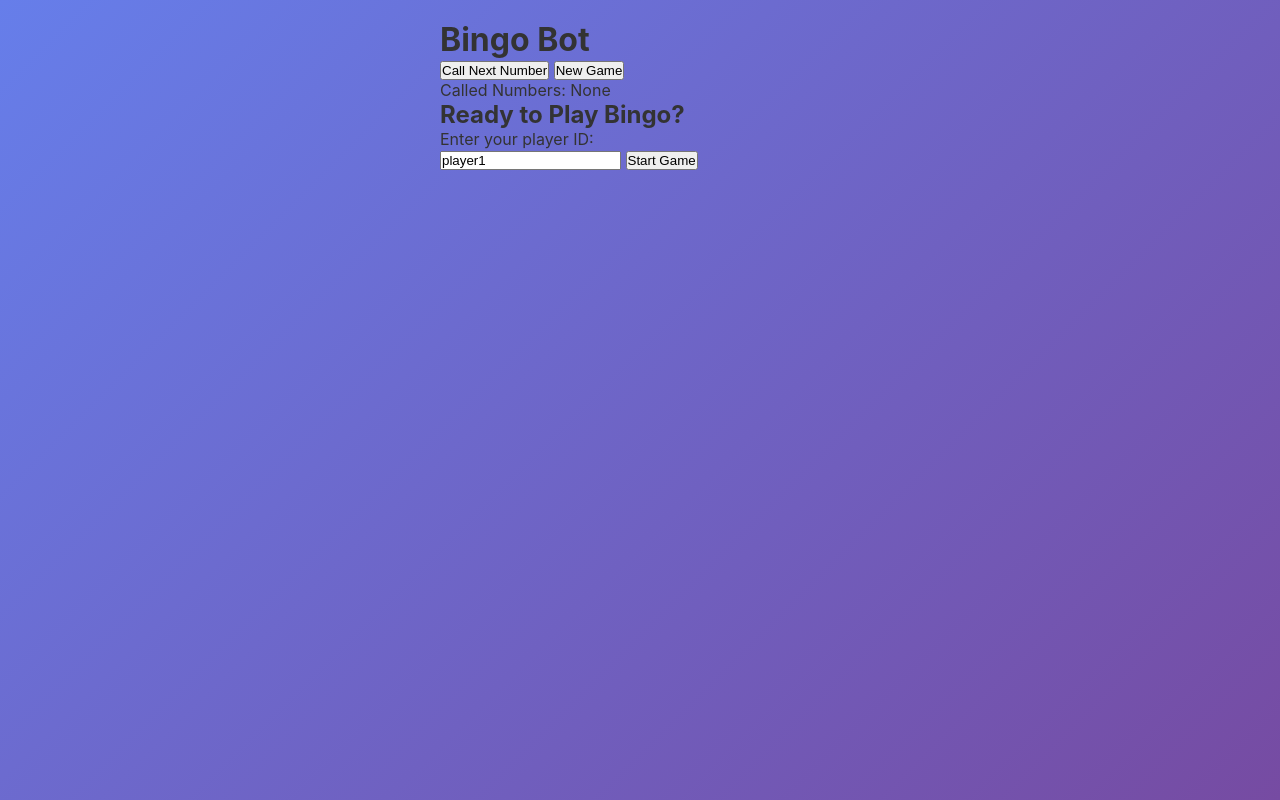
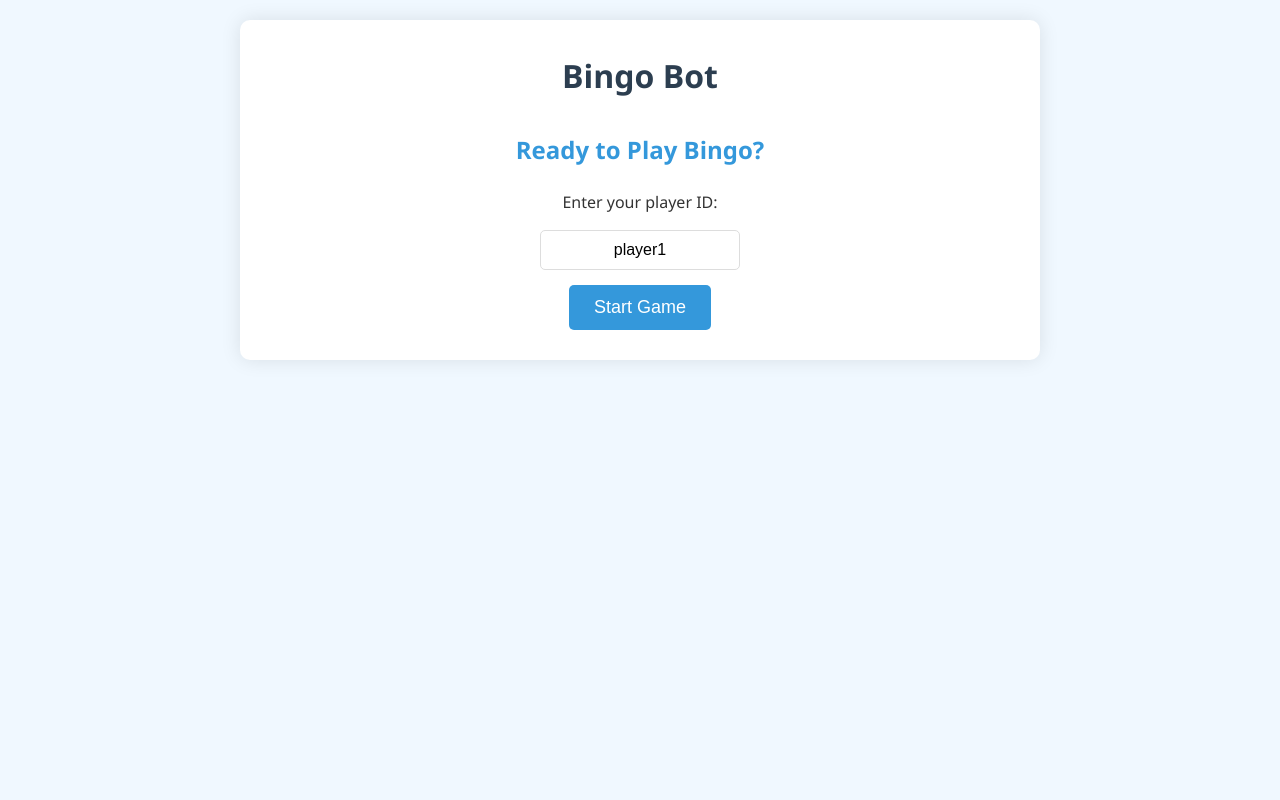
Before and after one commit to Erki112/qaro-bingo, a Flask app: page / in a window 1280 px wide. Run offline with Flask 3, Linux system fonts and the light colour scheme.

Commit message:
Update style.css

```diff
--- a/static/style.css
+++ b/static/style.css
@@ -1,33 +1,172 @@
-* { margin: 0; padding: 0; box-sizing: border-box; }
+/* static/style.css */
+* {
+    box-sizing: border-box;
+    margin: 0;
+    padding: 0;
+}
+
 body {
-    font-family: -apple-system, BlinkMacSystemFont, 'Segoe UI', sans-serif;
-    background: linear-gradient(135deg, #667eea 0%, #764ba2 100%);
-    min-height: 100vh; padding: 20px; color: #333;
+    font-family: 'Segoe UI', Tahoma, Geneva, Verdana, sans-serif;
+    background-color: #f0f8ff;
+    color: #333;
+    line-height: 1.6;
+    padding: 20px;
 }
-.container { max-width: 400px; margin: 0 auto; }
-.balance-card {
-    background: white; border-radius: 20px; padding: 24px; margin-bottom: 20px;
-    box-shadow: 0 12px 40px rgba(0,0,0,0.15); text-align: center;
+
+.container {
+    max-width: 800px;
+    margin: 0 auto;
+    background-color: white;
+    border-radius: 10px;
+    box-shadow: 0 0 20px rgba(0, 0, 0, 0.1);
+    padding: 30px;
+    text-align: center;
 }
-.balance-header h2 { color: #374151; margin-bottom: 12px; font-size: 20px; }
-.balance { font-size: 36px; font-weight: bold; color: #10b981; }
-.balance-actions { display: flex; gap: 12px; margin-top: 20px; }
-.btn-primary, .btn-secondary {
-    flex: 1; padding: 14px; border: none; border-radius: 12px; font-size: 16px;
-    font-weight: 600; cursor: pointer; transition: all 0.2s;
+
+h1 {
+    color: #2c3e50;
+    margin-bottom: 30px;
 }
-.btn-primary { background: linear-gradient(135deg, #10b981, #059669); color: white; }
-.btn-secondary { background: #6b7280; color: white; }
-.tabs { display: flex; background: white; border-radius: 16px; padding: 4px; margin-bottom: 20px; box-shadow: 0 8px 32px rgba(0,0,0,0.1); }
-.tab-btn { flex: 1; padding: 12px; border: none; background: none; border-radius: 12px; font-weight: 600; cursor: pointer; }
-.tab-btn.active { background: #667eea; color: white; }
-.tab-content { display: none; }
-.tab-content.active { display: block; }
-.game-code-section { background: white; border-radius: 16px; padding: 20px; margin-bottom: 20px; }
-#gameCode { width: 100%; padding: 14px; border: 2px solid #e2e8f0; border-radius: 12px; margin-bottom: 12px; font-size: 16px; }
-.game-code-section button { width: 48%; padding: 14px; border: none; border-radius: 12px; font-size: 16px; font-weight: 600; cursor: pointer; }
-#createBtn { background: #10b981; color: white; }
-#joinBtn { background: #3b82f6; color: white; }
-.bingo-grid { background: white; border-radius: 20px; padding: 20px; margin-bottom: 20px; }
-.grid-header { display: grid; grid-template-columns: repeat(5, 1fr); gap: 8px; margin-bottom: 16px; font-weight: bold; font-size: 18px; color: #667eea; text-align: center; }
-.grid-cells { display:
+
+h2 {
+    color: #3498db;
+    margin-bottom: 20px;
+}
+
+#start-screen {
+    display: flex;
+    flex-direction: column;
+    align-items: center;
+}
+
+#start-screen input {
+    padding: 10px;
+    font-size: 16px;
+    margin: 15px 0;
+    width: 200px;
+    border: 1px solid #ddd;
+    border-radius: 5px;
+    text-align: center;
+}
+
+#start-screen button {
+    padding: 12px 25px;
+    font-size: 18px;
+    background-color: #3498db;
+    color: white;
+    border: none;
+    border-radius: 5px;
+    cursor: pointer;
+    transition: background-color 0.3s;
+}
+
+#start-screen button:hover {
+    background-color: #2980b9;
+}
+
+#game-container {
+    display: none;
+}
+
+.card {
+    display: grid;
+    grid-template-columns: repeat(5, 1fr);
+    gap: 5px;
+    max-width: 500px;
+    margin: 0 auto 30px;
+}
+
+.card-cell {
+    background-color: #3498db;
+    color: white;
+    padding: 15px 5px;
+    border-radius: 5px;
+    font-weight: bold;
+    text-align: center;
+    font-size: 18px;
+    cursor: pointer;
+    transition: all 0.3s;
+}
+
+.card-cell.highlighted {
+    background-color: #e74c3c;
+    transform: scale(1.05);
+}
+
+.card-cell.free {
+    background-color: #27ae60;
+    border: 2px solid #2ecc71;
+}
+
+#controls {
+    margin: 20px 0;
+}
+
+#controls button {
+    padding: 12px 25px;
+    margin: 0 10px;
+    font-size: 16px;
+    border: none;
+    border-radius: 5px;
+    cursor: pointer;
+    transition: all 0.3s;
+}
+
+#call-btn {
+    background-color: #27ae60;
+    color: white;
+}
+
+#call-btn:hover {
+    background-color: #219653;
+}
+
+#new-game-btn {
+    background-color: #e74c3c;
+    color: white;
+}
+
+#new-game-btn:hover {
+    background-color: #c0392b;
+}
+
+#game-info {
+    background-color: #ecf0f1;
+    padding: 15px;
+    border-radius: 5px;
+    margin-top: 20px;
+}
+
+#game-info p {
+    margin: 10px 0;
+}
+
+#status {
+    font-weight: bold;
+    color: #e74c3c;
+}
+
+.hidden {
+    display: none;
+}
+
+@media (max-width: 600px) {
+    .container {
+        padding: 15px;
+    }
+
+    .card {
+        gap: 2px;
+    }
+
+    .card-cell {
+        padding: 10px 2px;
+        font-size: 14px;
+    }
+
+    #controls button {
+        display: block;
+        width: 80%;
+        margin: 10px auto;
+    }
+}
```
